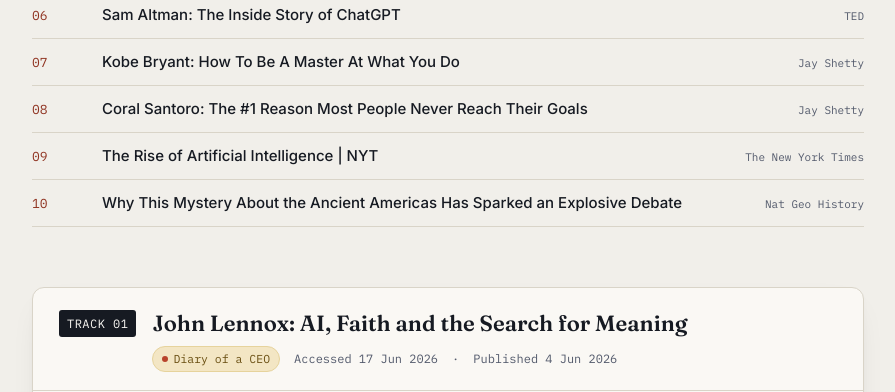
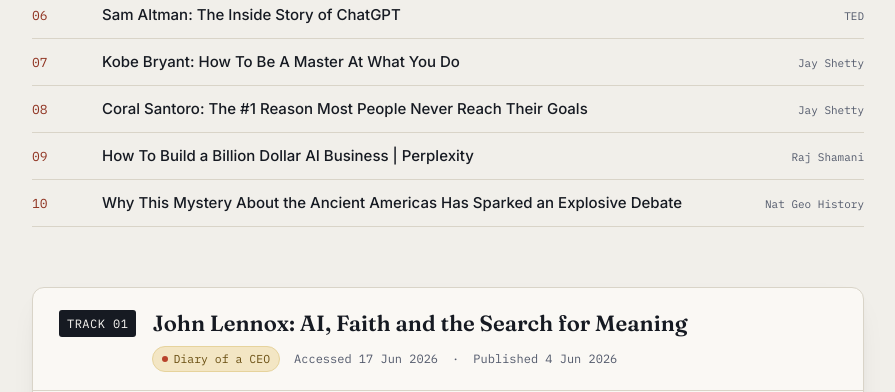
Before and after one commit to Xbo91/communicative-english-portfolio, a plain HTML site: page index.html in a window 1280 px wide. Shown: the part 989-1381 px from the top of the page, without its empty margins (192-1087 px from the left). Drawn offline with Linux system fonts and the light colour scheme.

Commit message:
Updated track 09 to Perplexity AI interview by Raj Shamani

```diff
--- a/index.html
+++ b/index.html
@@ -717,17 +717,17 @@
                                             ]
         },
         {
-            track: "09", channel: "NYT", channelLabel: "The New York Times",
-                title: "The Rise of Artificial Intelligence | NYT",
-                    dateAccessed: "17 Jun 2026", published: "22 Nov 2023",
-                        refText: "YouTube — The New York Times.",
-                            refLink: "https://www.youtube.com/watch?v=u73ceE0N_L0",
-                                embedUrl: "https://www.youtube-nocookie.com/embed/u73ceE0N_L0",
-                                    summary: "A New York Times visual investigation exploring the timeline and competitive arms race between major tech giants developing AI. The documentary highlights the hidden data harvesting practices used to train these models and the legal battles that have ensued.",
-                                        opinion: "This documentary opened my eyes to the hidden costs of AI development. I had never considered the massive copyright and data privacy implications involved in scraping the internet to train these models. It made me much more critical of how tech companies source their 'training data'.",
+            track: "09", channel: "Shamani", channelLabel: "Raj Shamani",
+                title: "How To Build a Billion Dollar AI Business | Perplexity",
+                    dateAccessed: "17 Jun 2026", published: "14 Feb 2024",
+                        refText: "YouTube — Figuring Out with Raj Shamani.",
+                            refLink: "https://www.youtube.com/watch?v=QY6yHJC2DIE",
+                                embedUrl: "https://www.youtube-nocookie.com/embed/QY6yHJC2DIE",
+                                    summary: "Raj Shamani interviews Aravind Srinivas, the founder of Perplexity AI. They discuss the future of artificial intelligence, the realities of competing with tech giants like Google, and the incredible journey of building a billion-dollar AI search engine from the ground up.",
+                                        opinion: "This conversation completely demystified the startup world for me. Hearing firsthand about the courage it takes to challenge established monopolies like Google was incredibly inspiring. It showed me that innovation is less about having endless resources and more about identifying a core problem and solving it relentlessly.",
                                             vocab: [
-                                                { term: "harvesting", def: "the process of gathering or collecting (especially data) in large quantities" },
-                                                { term: "ensued", def: "happened or occurred afterward or as a result" }
+                                                { term: "demystify", def: "to make a difficult or esoteric subject clearer and easier to understand" },
+                                                { term: "monopoly", def: "the exclusive possession or control of the supply or trade in a commodity or service" }
                                             ]
         },
         {
```
